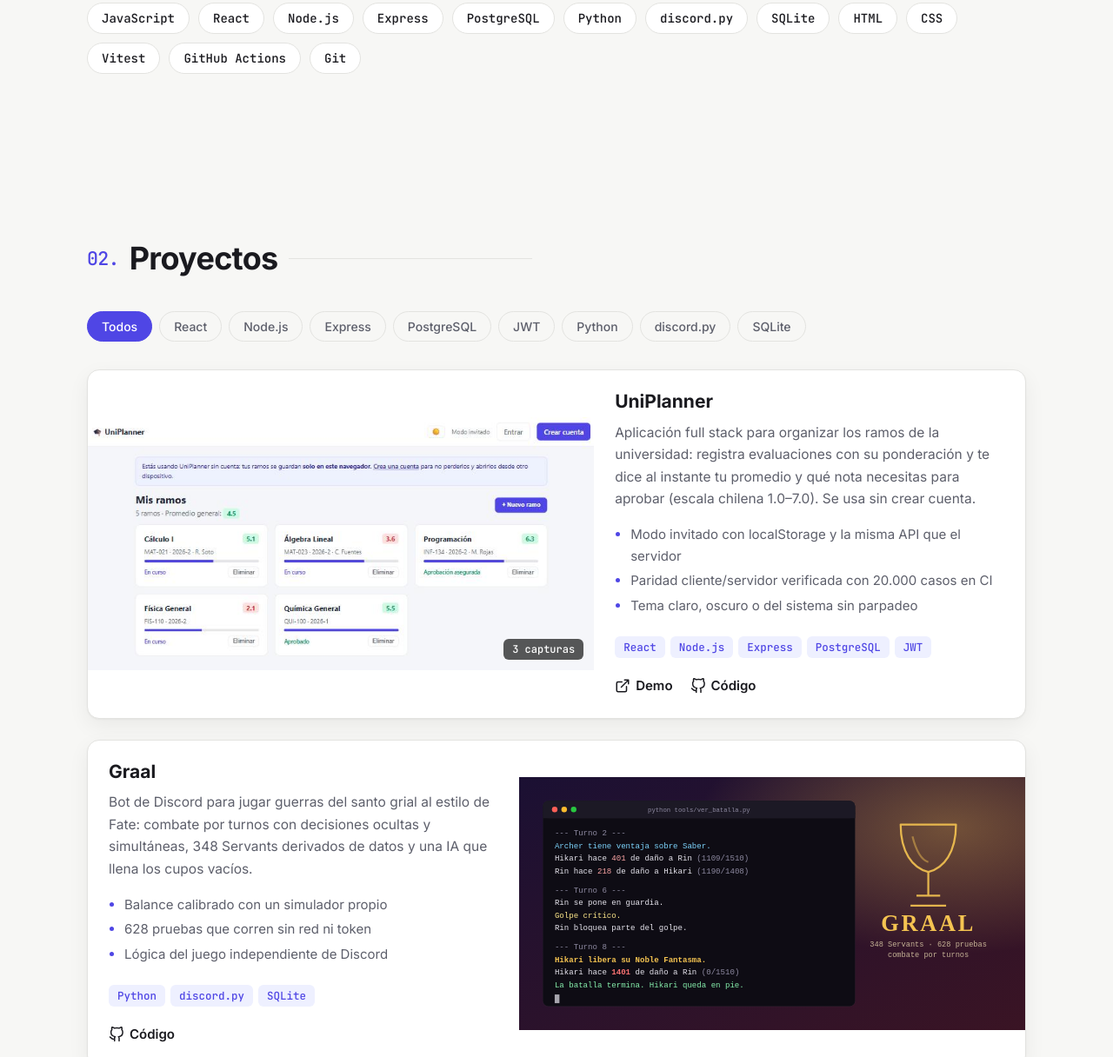
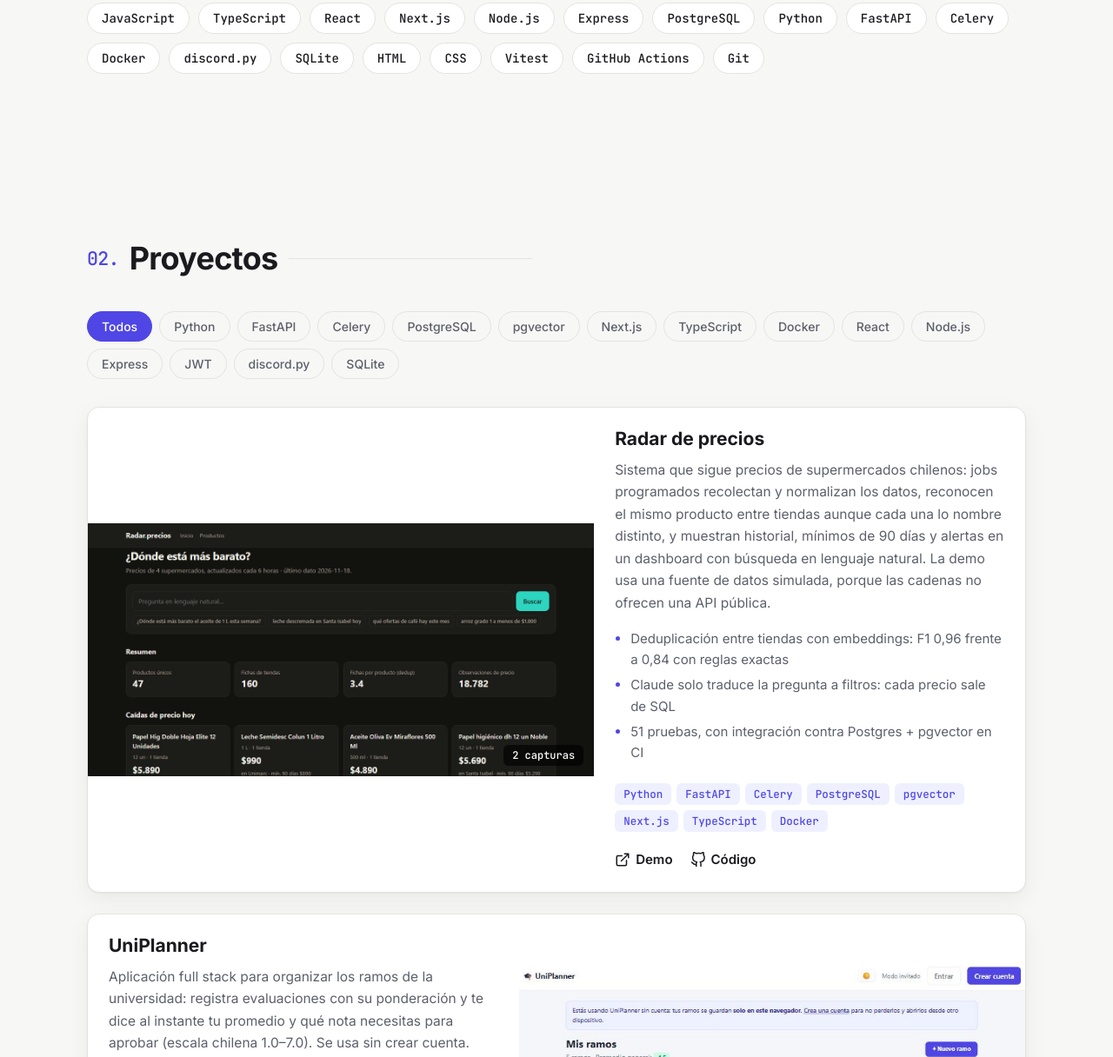
Before and after one commit to Pelao380/pelao380.github.io, a plain HTML site: page index.html in a window 1280 px wide. Shown: the part 1441-2657 px from the top of the page at 87% size. Drawn offline with Linux system fonts and the light colour scheme.

Commit message:
Proyecto nuevo: Radar de precios
Tarjeta destacada con capturas, logros y enlaces a la demo y al repositorio. Habilidades nuevas: TypeScript, Next.js, FastAPI, Celery y Docker.

```diff
--- a/index.html
+++ b/index.html
@@ -9,7 +9,7 @@
   <link rel="preconnect" href="https://fonts.googleapis.com">
   <link rel="preconnect" href="https://fonts.gstatic.com" crossorigin>
   <link href="https://fonts.googleapis.com/css2?family=Inter:wght@400;500;600;700&family=JetBrains+Mono:wght@500&display=swap" rel="stylesheet">
-  <link rel="stylesheet" href="css/styles.css?v=2">
+  <link rel="stylesheet" href="css/styles.css?v=3">
   <script>
     // Aplica el tema guardado antes de pintar para evitar parpadeo
     try { const t = localStorage.getItem('theme'); if (t) document.documentElement.dataset.theme = t; } catch (e) {}
@@ -118,7 +118,7 @@
     <p class="lightbox-count" aria-live="polite"></p>
   </dialog>
 
-  <script src="js/data.js?v=2"></script>
-  <script src="js/main.js?v=2"></script>
+  <script src="js/data.js?v=3"></script>
+  <script src="js/main.js?v=3"></script>
 </body>
 </html>
--- a/js/data.js
+++ b/js/data.js
@@ -15,13 +15,13 @@ const PORTFOLIO = {
   // Párrafos de la sección "Sobre mí"
   about: [
     'Soy Cristopher, estudiante de Ingeniería en Informática en la Universidad Bernardo O\'Higgins (Santiago, Chile). Me interesa el desarrollo web y busco un puesto donde seguir aprendiendo.',
-    'Me gusta construir herramientas que la gente usa de verdad, como UniPlanner, que nació de una pregunta que todo estudiante se hace: ¿qué nota necesito para aprobar? Trabajo con JavaScript (React, Node.js, Express, PostgreSQL) y con Python, y me importa que el código se pueda probar.',
+    'Me gusta construir herramientas que la gente usa de verdad, como UniPlanner, que nació de una pregunta que todo estudiante se hace: ¿qué nota necesito para aprobar? Trabajo con JavaScript y TypeScript (React, Next.js, Node.js, Express, PostgreSQL) y con Python (FastAPI, Celery), y me importa que el código se pueda probar.',
     'Antes de programar trabajé en atención al cliente en Walmart, donde aprendí a trabajar en equipo, a tratar con personas y a resolver problemas con calma. Tengo inglés B1 (Cambridge) y una certificación de Introducción a la ciberseguridad de Cisco.',
   ],
 
   skills: [
-    'JavaScript', 'React', 'Node.js', 'Express', 'PostgreSQL', 'Python',
-    'discord.py', 'SQLite', 'HTML', 'CSS', 'Vitest', 'GitHub Actions', 'Git',
+    'JavaScript', 'TypeScript', 'React', 'Next.js', 'Node.js', 'Express', 'PostgreSQL', 'Python',
+    'FastAPI', 'Celery', 'Docker', 'discord.py', 'SQLite', 'HTML', 'CSS', 'Vitest', 'GitHub Actions', 'Git',
   ],
 
   // Deja la url vacía ('') para ocultar una red
@@ -41,6 +41,24 @@ const PORTFOLIO = {
    *  - featured: true para destacarlo a lo ancho
    */
   projects: [
+    {
+      title: 'Radar de precios',
+      description:
+        'Sistema que sigue precios de supermercados chilenos: jobs programados recolectan y normalizan los datos, reconocen el mismo producto entre tiendas aunque cada una lo nombre distinto, y muestran historial, mínimos de 90 días y alertas en un dashboard con búsqueda en lenguaje natural. La demo usa una fuente de datos simulada, porque las cadenas no ofrecen una API pública.',
+      images: [
+        'assets/img/projects/radar-precios-inicio.png',
+        'assets/img/projects/radar-precios-producto.png',
+      ],
+      tags: ['Python', 'FastAPI', 'Celery', 'PostgreSQL', 'pgvector', 'Next.js', 'TypeScript', 'Docker'],
+      highlights: [
+        'Deduplicación entre tiendas con embeddings: F1 0,96 frente a 0,84 con reglas exactas',
+        'Claude solo traduce la pregunta a filtros: cada precio sale de SQL',
+        '51 pruebas, con integración contra Postgres + pgvector en CI',
+      ],
+      demo: 'https://radar-precios-kappa.vercel.app',
+      repo: 'https://github.com/Pelao380/radar-precios',
+      featured: true,
+    },
     {
       title: 'UniPlanner',
       description:
```
Also changed, not shown: assets/img/projects/radar-precios-inicio.png (added), assets/img/projects/radar-precios-producto.png (added).
